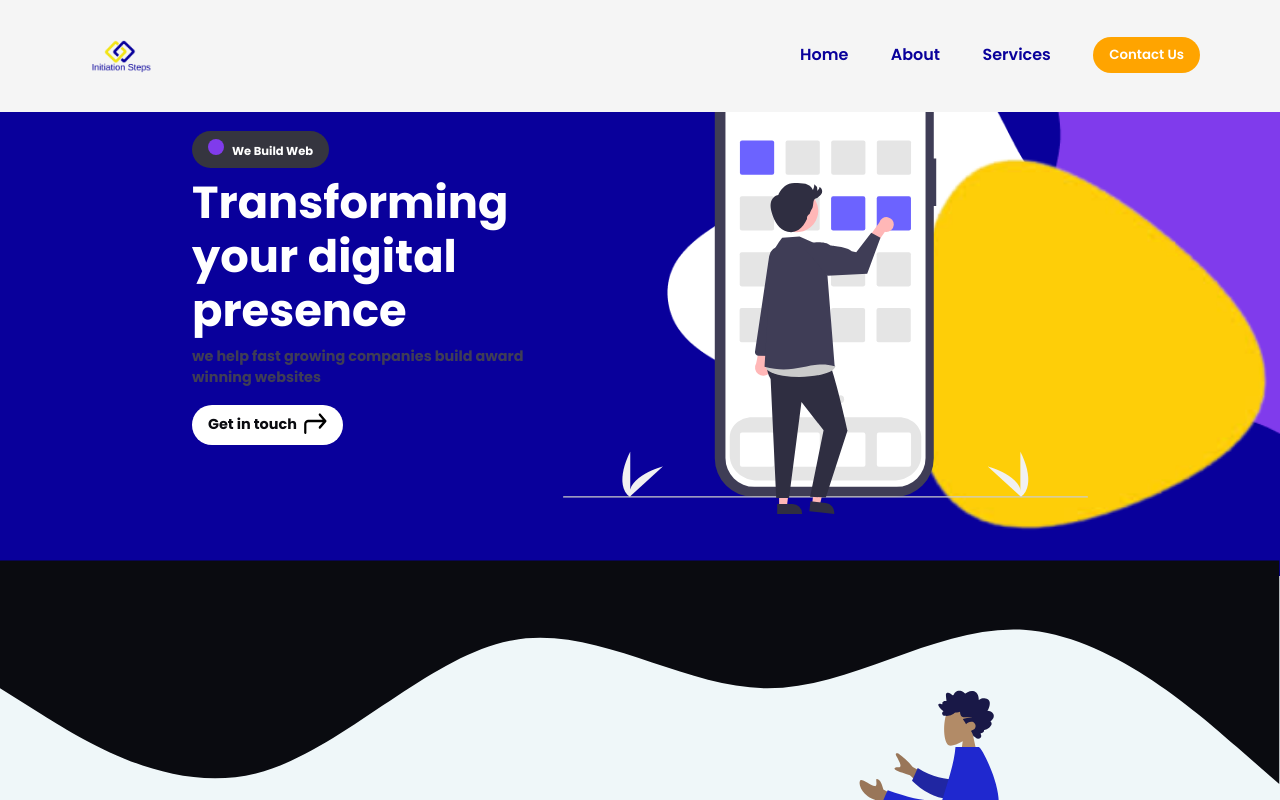
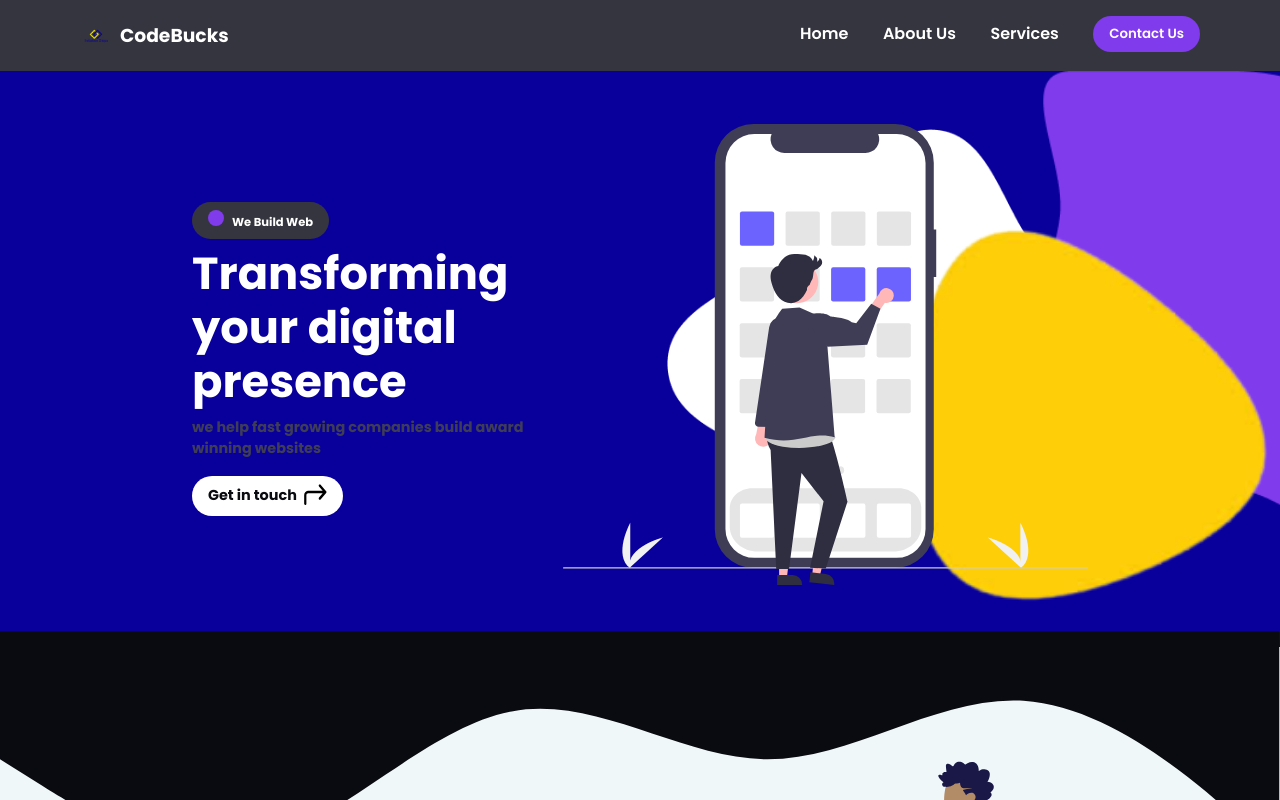
Before and after one commit to cathyAkoth/InitiationSteps, a React (Create React App) app: page / in a window 1280 px wide. Shown: the top 800 px of the page. Built offline with nearby package versions, Linux system fonts and the light colour scheme.

Commit message:
Edited scroller trigger

```diff
--- a/src/components/Footer/index.js
+++ b/src/components/Footer/index.js
@@ -1,7 +1,73 @@
-// This is footer component
+import styled from "styled-components";
+import Twitter from "../../assets/twitter-square-brands.svg";
+import Instagram from "../../assets/instagram-square-brands.svg";
+import Gmail from "../../assets/envelope-open-solid.svg";
 
+const FOOTER = styled.footer`
+  padding: 1.2rem calc(2.5rem + 2.5vw);
+  font-size: 1rem;
+  display: flex;
+  align-items: center;
+  justify-content: space-between;
+  @media only Screen and (max-width: 48em) {
+    flex-direction: column;
+    align-items: center;
+    div {
+      &:first-child {
+        margin-bottom: 1rem;
+      }
+    }
+  }
+`;
+
+const RightText = styled.div`
+  display: flex;
+  align-items: center;
+  img {
+    width: 1.5rem;
+    height: 1.5rem;
+    margin-left: 1rem;
+    filter: invert(100%);
+    transition: all 0.2s ease-in-out;
+  }
+  a {
+    &:hover {
+      img {
+        transform: scale(1.5);
+        filter: invert(50%) sepia(100%) saturate(500%) hue-rotate(216deg)
+          brightness(100%) contrast(97%);
+      }
+    }
+  }
+`;
+const LeftText = styled.div`
+  text-align: left;
+`;
 const Footer = () => {
-  return <div>Footer Component</div>;
+  return (
+    <FOOTER>
+      <LeftText>
+        © 2021 Built and Design by{" "}
+        <a href="https://www.youtube.com/channel/UCeYt6blRBKuNrEg_-282fSA">
+          @CodeBucks
+        </a>
+      </LeftText>
+      <RightText>
+        Reach out to me via 😉
+        <a href="https://twitter.com/code_bucks">
+          <img src={Twitter} alt="Twitter" />
+        </a>
+        &nbsp;
+        <a href="https://www.instagram.com/code.bucks/">
+          <img src={Instagram} alt="Instagram" />
+        </a>
+        &nbsp;
+        <a href="mailto:codebucks27@gmail.com?subject=Email From Your Website">
+          <img src={Gmail} alt="Gmail" />
+        </a>
+      </RightText>
+    </FOOTER>
+  );
 };
 
 export default Footer;
--- a/src/components/Header/index.js
+++ b/src/components/Header/index.js
@@ -1,89 +1,120 @@
+import { gsap } from "gsap";
+import { ScrollTrigger } from "gsap/ScrollTrigger";
+import { useEffect, useRef, useState } from "react";
 import styled from "styled-components";
 import logo from "../../assets/logos.png";
-import { useEffect, useRef, useState } from "react";
+
 
 const Headers = styled.header`
   display: flex;
-  justify-content:space-between;
-  align-items:center;
+  justify-content: space-between;
+  align-items: center;
   padding: 1rem 5rem;
-  /* background-color: var(--nav); */
-  background-color: whitesmoke;
-  color: #09009b;
-  /* color: var(--white); */
-  /* position: relative; */
+  background-color: var(--nav);
+  color: var(--white);
+  position: relative;
   z-index: 500;
-  position:fixed;
-  width: 100%;
+  @media only Screen and (max-width: 64em) {
+    padding: 0.5rem 3rem;
+  }
+  @media only Screen and (max-width: 40em) {
+    padding: 0.5rem 1.5rem;
+  }
 `;
 
 const Logo = styled.a`
   display: flex;
   align-items: center;
-  width: 5rem;
+  width: 2rem;
   height: auto;
   cursor: pointer;
-
-  img{
+  img {
     margin-right: 0.5rem;
   }
-
 `;
 
 const Nav = styled.nav`
   width: 25rem;
   max-width: 40rem;
   display: flex;
-align-items:center;
+  align-items: center;
   justify-content: space-between;
-
+  transition: all 0.3s;
   @media only Screen and (max-width: 48em) {
     display: none;
   }
-
-a{
+  a {
     font-weight: 600;
-  /* color: var(--white); */
-  color: #09009b;
     line-height: 1.5;
-
-  &::after{
-    content:"";
+    color: var(--white);
+    &::after {
+      content: "";
       display: block;
-    height:3px;
-    width: 3px;
+      height: 3px;
+      width: 0;
       background: transparent;
       transition: width 0.5s;
     }
     &:not(:last-child):hover::after {
       width: 100%;
-      height:100%;
-      background: #ffa400;
+      background: var(--purple);
+    }
+    /* &:not(:last-child) {
+      margin-right: 2rem;
+    } */
+    /* @media only Screen and (max-width: 48em) {
+      &:not(:last-child) {
+        margin-right: 1rem;
+      }
+    } */
+  }
+`;
+
+const Button = styled.button`
+  background-color: var(--purple);
+  padding: 0.5rem 1rem;
+  border-radius: 20px;
+  color: var(--white);
+  font-weight: 600;
+  cursor: pointer;
+  transition: all 0.2s;
+  &:hover {
+    transform: scale(1.1);
+  }
+  &:focus {
+    transform: scale(0.9);
+  }
+  @media only Screen and (max-width: 40em) {
+    font-size: 1.2rem;
+    &:hover {
+      transform: none;
+    }
+    &:focus {
+      transform: none;
     }
   }
-
 `;
 const HamburgerBtn = styled.button`
-position: relative;
-background-color:transparent;
-width:2rem;
-height:2px;
-cursor:pointer;
-display:none;
-
+  display: none;
   @media only Screen and (max-width: 48em) {
     display: inline-block;
   }
-
+  position: relative;
+  background-color: transparent;
+  width: 2rem;
+  height: 2px;
+  margin-top: 0rem;
+  transition: all 0.3s;
+  cursor: pointer;
   &::before,
-::after{
-  content:"";
-  background-color:var(--white);
-  width:2rem;
-  height:2px;
-  display:inline-block;
-  position:absolute;
-  left:0;
+  &::after {
+    content: "";
+    background-color: var(--white);
+    width: 2rem;
+    height: 2px;
+    display: inline-block;
+    position: absolute;
+    left: 0;
     cursor: pointer;
     transition: all 0.3s;
   }
@@ -94,7 +125,6 @@ display:none;
   &::after {
     top: ${(props) => (props.clicked ? "0" : "0.5rem")};
     transform: ${(props) => (props.clicked ? "rotate(-135deg)" : "rotate(0)")};
-
   }
 `;
 
@@ -127,41 +157,97 @@ const MobileMenu = styled.nav`
     cursor: pointer;
   }
 `;
+const Header = () => {
+  const [click, setClick] = useState(false);
+  //const handleClick = () => setClick(!click);
+  const ref = useRef(null);
 
-const Button = styled.button`
-background-color: #ffa400;
-padding: 0.5rem 1rem;
-border-radius: 20px;
-color:var(--white);
-font-weight: 600;
-cursor:pointer;
-transition: all 0.2s;
+  gsap.registerPlugin(ScrollTrigger);
 
-&:hover{
-  transform: scale(1.1);
+  const scrollUp = (id, e) => {
+    e.preventDefault();
+    const element = document.getElementById(id);
+    element.scrollIntoView({
+      behavior: "smooth",
+      block: "end",
+      inline: "nearest",
+    });
+  };
+
+  const handleClick = (id, e) => {
+    setClick(!click);
+    scrollUp(id, e);
+  };
+
+  useEffect(() => {
+    const element = ref.current;
+
+    const mq = window.matchMedia("(max-width: 40em)");
+    // console.log("mq", mq);
+    if (mq.matches) {
+      gsap.to(element, {
+        position: "fixed",
+        top: "0",
+        left: "0",
+        right: "0",
+        padding: "1rem 2.5rem",
+
+        borderRadius: "0 0 50px 50px",
+
+        border: "2px solid var(--white)",
+
+        duration: 1,
+        ease: "power1.out",
+
+        scrollTrigger: {
+          trigger: element,
+          start: "bottom+=200 top",
+          end: "+=100",
+          scrub: true,
+        },
+      });
+    } else {
+      gsap.to(element, {
+        position: "fixed",
+        top: "1rem",
+        left: "3rem",
+        right: "3rem",
+        padding: "1.5rem 2rem",
+
+        borderRadius: "50px",
+
+        border: "3px solid var(--white)",
+
+        duration: 1,
+        ease: "power1.out",
+
+        scrollTrigger: {
+          trigger: element,
+          start: "bottom+=300 top",
+          end: "+=250",
+          scrub: true,
+        },
+      });
     }
-&:focus{
-  transform: scale(0.9);
-}
-`;
-const Header = () => {
+  }, []);
 
-  const [click, setClick] = useState(false);
-  const handleClick = () => setClick(!click);
-
-  return(
-
-  <Headers>
+  return (
+    <Headers ref={ref}>
       <Logo>
-
-    <img src={logo} alt="initiation-steps" />
-    {/* <h3>Initiation Steps</h3> */}
+        <img src={logo} alt="CodeBucks" />
+        <h3>CodeBucks</h3>
       </Logo>
       <Nav>
-    <a href="#home">Home</a>
-    <a href="#about">About</a>
-    <a href="#services">Services</a>
-    <a href="#contact" onClick={() => {}}>
+        <a href="#home" onClick={(e) => scrollUp("home", e)}>
+          Home
+        </a>
+        <a href="#about" onClick={(e) => scrollUp("about", e)}>
+          About Us
+        </a>
+        <a href="#services" onClick={(e) => scrollUp("services", e)}>
+          Services
+        </a>
+        <a href="#contact" onClick={(e) => scrollUp("contact", e)}>
           <Button>Contact Us</Button>
         </a>
       </Nav>
@@ -182,7 +268,6 @@ const Header = () => {
           <Button>Contact Us</Button>
         </a>
       </MobileMenu>
-
     </Headers>
   );
 };
--- a/src/components/ScrollToTop/index.js
+++ b/src/components/ScrollToTop/index.js
@@ -1,7 +1,75 @@
-// This is ScrollToTop component, To scroll from anywhere to top
+import SvgIcon from "../../assets/arrow-up.svg";
+
+import styled from "styled-components";
+import { useEffect, useRef } from "react";
+import gsap from "gsap";
+import { ScrollTrigger } from "gsap/ScrollTrigger";
+
+export const Up = styled.div`
+  box-sizing: border-box;
+  margin: 0;
+  padding: 0;
+  color: rgba(0, 0, 0, 0.65);
+  font-size: 14px;
+  line-height: 1.5715;
+  list-style: none;
+  position: fixed;
+  right: 100px;
+  bottom: 80px;
+  z-index: 10;
+  width: 40px;
+  height: 40px;
+  cursor: pointer;
+  @media screen and (max-width: 48em) {
+    display: none;
+  }
+  img {
+    width: 3rem;
+    height: 3rem;
+    border: 2px solid var(--white);
+    border-radius: 50%;
+    background-color: var(--white);
+    transition: transform 0.3s;
+    display: none;
+    &:hover {
+      transform: scale(1.2);
+    }
+    &:active {
+      transform: scale(0.9);
+    }
+  }
+`;
 
 const ScrollToTop = () => {
-  return <div></div>;
+  const ref = useRef(null);
+  gsap.registerPlugin(ScrollTrigger);
+
+  const scrollUp = () => {
+    const element = document.getElementById("home");
+    element.scrollIntoView({
+      behavior: "smooth",
+      block: "end",
+      inline: "nearest",
+    });
+  };
+
+  useEffect(() => {
+    const element = ref.current;
+    gsap.to(element, {
+      display: "block",
+      scrollTrigger: {
+        trigger: element,
+        start: "top top",
+        scrub: true,
+      },
+    });
+  }, []);
+
+  return (
+    <Up onClick={scrollUp}>
+      <img ref={ref} src={SvgIcon} alt="to top" />
+    </Up>
+  );
 };
 
 export default ScrollToTop;
```
Lines whose indentation alone changed are shown as unchanged.
